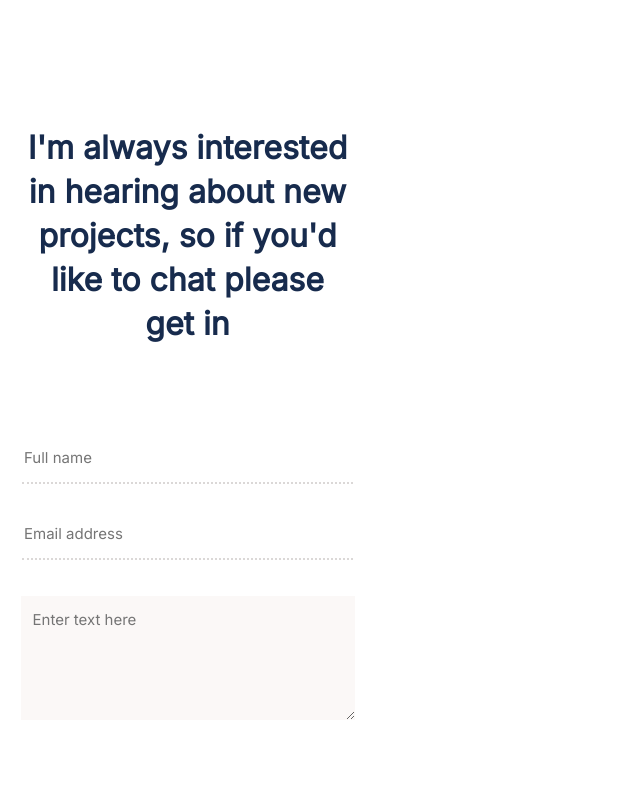
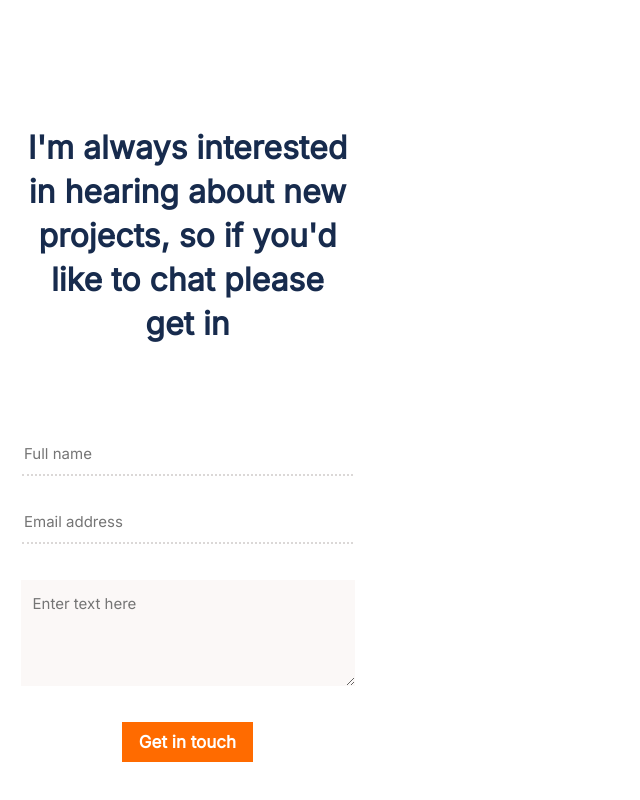
Before and after one commit to Fene-87/Portfolio, a plain HTML site: page index.html in a window 1280 px wide. Shown: the part 6118-6918 px from the top of the page, without its empty margins (0-640 px from the left). Drawn offline with Linux system fonts and the light colour scheme.

Commit message:
added button

```diff
--- a/index.html
+++ b/index.html
@@ -201,6 +201,7 @@
             <input type="text" name="full_name" id="name" placeholder="Full name" maxlength="30" required/>
             <input type="email" name="email" id="email" placeholder="Email address" required/>
             <textarea type="text" maxlength="500" placeholder="Enter text here" required></textarea>
+            <button type="submit" class="form-button">Get in touch</button>
         </form>
     </footer>
 </body>
--- a/style.css
+++ b/style.css
@@ -437,3 +437,23 @@ body {
   padding-top: 12px;
   margin-top: 12px;
 }
+
+.form-button {
+  width: 131px;
+  height: 48px;
+  background-color: #ff6b00;
+  gap: 10px;
+  font-family: 'Inter', sans-serif;
+  color: white;
+  font-size: 17px;
+  font-weight: 700;
+  line-height: 24px;
+  letter-spacing: 3%;
+  border: none;
+  margin-top: 12px;
+  cursor: pointer;
+}
+
+.form-button:hover {
+  background-color: #091e42;
+}
```
